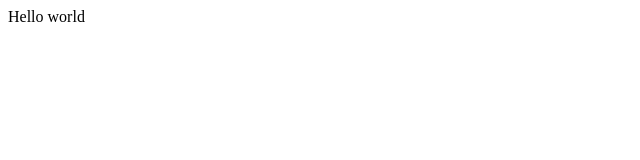
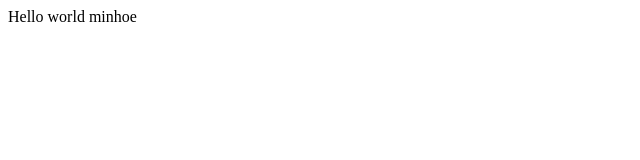
Before and after one commit to kimminhoe/opentutorials_minhoe1, a plain HTML site: page index.html in a window 1280 px wide. Shown: the full height of the page, 0-640 px from the left. Drawn offline with Linux system fonts and the light colour scheme.

Commit message:
change index.html

```diff
--- a/index.html
+++ b/index.html
@@ -14,6 +14,6 @@ Remove this if you use the .htaccess -->
 <link rel="apple-touch-icon" href="/apple-touch-icon.png" />
 </head>
 <body>
-Hello world
+Hello world minhoe
 </body>
 </html>
```
